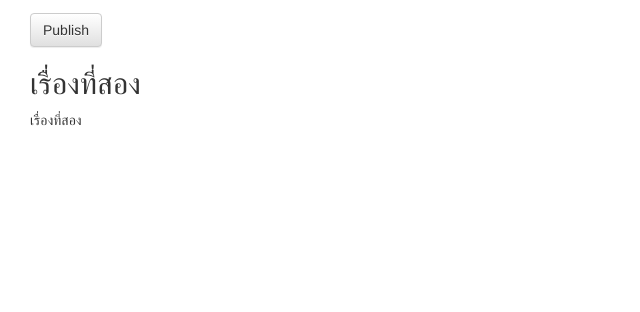
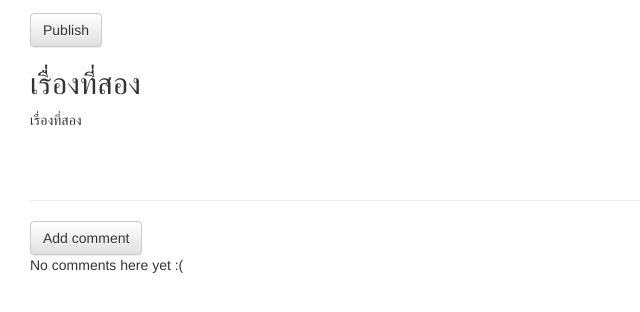
Before and after one commit to azhimeblog/my-first-blog, a Django app: page /post/3/ in a window 1280 px wide. Shown: the part 136-448 px from the top of the page, without its empty margins (0-640 px from the left). Run offline with Django 3.2, Linux system fonts and the light colour scheme; data comes from the database, SQL or seed files in the repository; both versions use the stored data as it was after the commit; some libraries are stand-ins or nearby versions.

Commit message:
add Comment Code

```diff
--- a/blog/admin.py
+++ b/blog/admin.py
@@ -1,4 +1,5 @@
 from django.contrib import admin
-from .models import Post
+from .models import Post, Comment
 
 admin.site.register(Post)
+admin.site.register(Comment)
--- a/blog/models.py
+++ b/blog/models.py
@@ -14,5 +14,22 @@ class Post(models.Model):
         self.published_date = timezone.now()
         self.save()
 
+    def approved_comments(self):
+        return self.comments.filter(approved_comment=True)
+
     def __str__(self):
         return self.title
+
+class Comment(models.Model):
+    post = models.ForeignKey('blog.Post', on_delete=models.CASCADE, related_name='comments')
+    author = models.CharField(max_length=200)
+    text = models.TextField()
+    created_date = models.DateTimeField(default=timezone.now)
+    approved_comment = models.BooleanField(default=False)
+
+    def approve(self):
+        self.approved_comment = True
+        self.save()
+
+    def __str__(self):
+        return self.text
--- a/blog/static/css/blog.css
+++ b/blog/static/css/blog.css
@@ -3,6 +3,11 @@
     background-color: #C25100;
     padding: 10px 20px 20px 40px;
     margin-left: 15px;
+}
+
+
+.comment {
+    margin: 20px 0px 20px 20px;
 }
 
 .page-header h1,
--- a/blog/templates/blog/post_detail.html
+++ b/blog/templates/blog/post_detail.html
@@ -14,4 +14,26 @@
     <h2>{{ post.title }}</h2>
     <p>{{ post.text|linebreaksbr }}</p>
 </div>
+
+<hr>
+<a class="btn btn-default" href="{% url 'add_comment_to_post' pk=post.pk %}">Add comment</a>
+
+{% for comment in post.comments.all %}
+    {% if user.is_authenticated or comment.approved_comment %}
+    <div class="comment">
+        <div class="date">
+            {{ comment.created_date }}
+            {% if not comment.approved_comment %}
+                <a class="btn btn-default" href="{% url 'comment_remove' pk=comment.pk %}"><span class="glyphicon glyphicon-remove"></span></a>
+                <a class="btn btn-default" href="{% url 'comment_approve' pk=comment.pk %}"><span class="glyphicon glyphicon-ok"></span></a>
+            {% endif %}
+        </div>
+        <strong>{{ comment.author }}</strong>
+        <p>{{ comment.text|linebreaks }}</p>
+    </div>
+    {% endif %}
+{% empty %}
+    <p>No comments here yet :(</p>
+{% endfor %}
+
 {% endblock %}
--- a/blog/templates/blog/post_list.html
+++ b/blog/templates/blog/post_list.html
@@ -5,5 +5,7 @@
     </div>
     <h2><a href="{% url 'post_detail' pk=post.pk %}">{{ post.title }}</a></h2>
     <p>{{ post.text|linebreaksbr }}</p>
-</div>
-{% endfor %} {% endblock %}
+    <a href="{% url 'post_detail' pk=post.pk %}">Comments: {{ post.approved_comments.count }}</a>
+    </div>
+{% endfor %}
+{% endblock %}
--- a/blog/urls.py
+++ b/blog/urls.py
@@ -11,4 +11,7 @@ urlpatterns = [
     path('drafts/', views.post_draft_list, name='post_draft_list'),
     path('post/<pk>/publish/', views.post_publish, name='post_publish'),
     path('post/<pk>/remove/', views.post_remove, name='post_remove'),
+    path('post/<int:pk>/comment/', views.add_comment_to_post, name='add_comment_to_post'),
+    path('comment/<int:pk>/approve/', views.comment_approve, name='comment_approve'),
+    path('comment/<int:pk>/remove/', views.comment_remove, name='comment_remove'),
 ]
--- a/blog/views.py
+++ b/blog/views.py
@@ -1,7 +1,7 @@
 from django.shortcuts import render
 from django.utils import timezone
-from .models import Post
-from .forms import PostForm
+from .models import Post , Comment
+from .forms import PostForm , CommentForm
 from django.shortcuts import redirect
 from django.shortcuts import render, get_object_or_404
 from django.contrib.auth.decorators import login_required
@@ -64,3 +64,28 @@ def post_edit(request, pk):
     else:
         form = PostForm(instance=post)
     return render(request, 'blog/post_edit.html', {'form': form})
+
+def add_comment_to_post(request, pk):
+    post = get_object_or_404(Post, pk=pk)
+    if request.method == "POST":
+        form = CommentForm(request.POST)
+        if form.is_valid():
+            comment = form.save(commit=False)
+            comment.post = post
+            comment.save()
+            return redirect('post_detail', pk=post.pk)
+    else:
+        form = CommentForm()
+    return render(request, 'blog/add_comment_to_post.html', {'form': form})
+
+@login_required
+def comment_approve(request, pk):
+    comment = get_object_or_404(Comment, pk=pk)
+    comment.approve()
+    return redirect('post_detail', pk=comment.post.pk)
+
+@login_required
+def comment_remove(request, pk):
+    comment = get_object_or_404(Comment, pk=pk)
+    comment.delete()
+    return redirect('post_detail', pk=comment.post.pk)
```
Also changed, not shown: blog/forms.py (+7 -1 lines), blog/templates/blog/add_comment_to_post.html (added, +9 -0 lines), blog/migrations/0002_comment.py (added), db.sqlite3.
